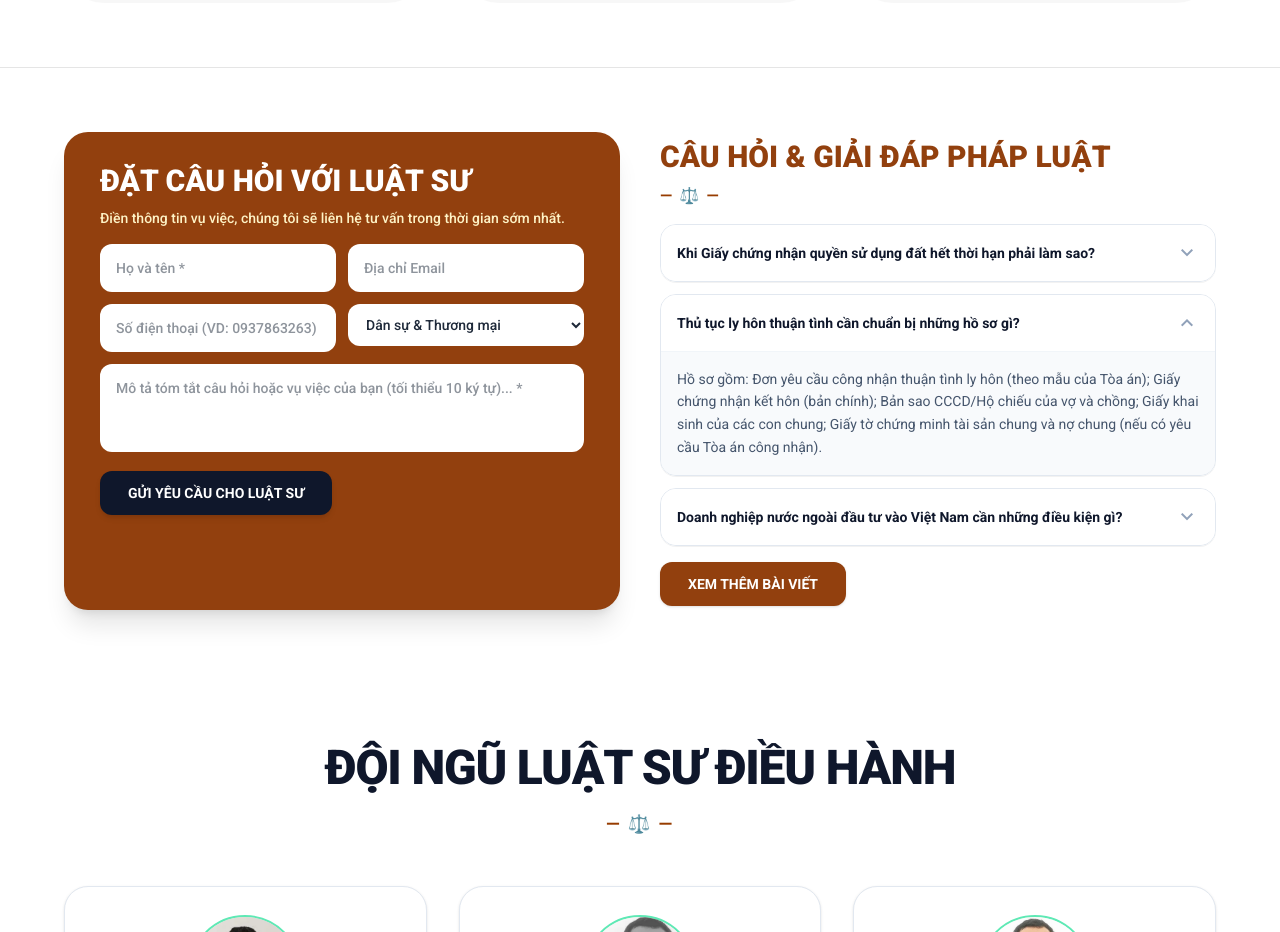
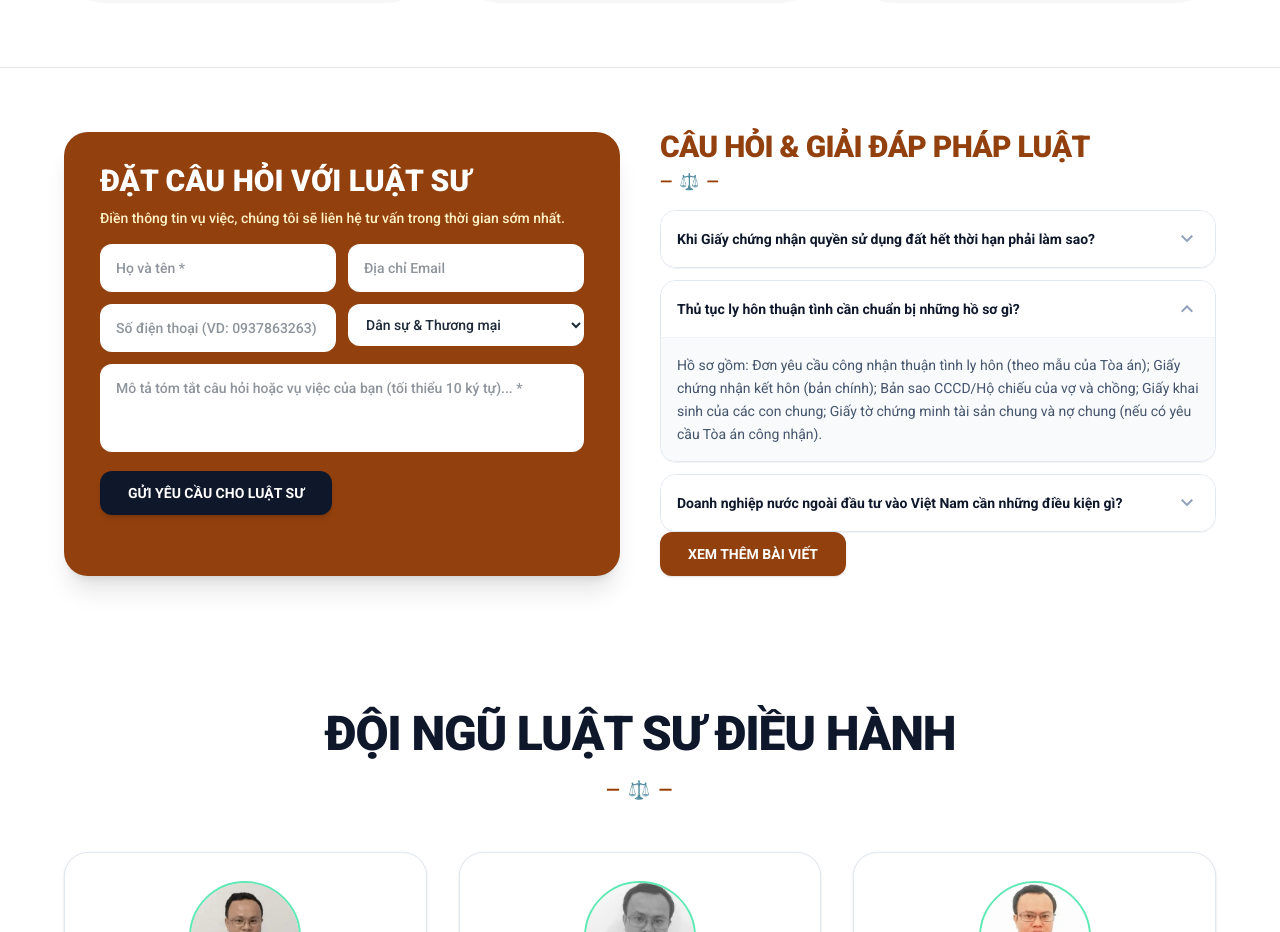
Before and after one commit to RexMcG/webluatductin, a Next.js app: page / in a window 1280 px wide. Shown: the part 3840-4772 px from the top of the page. Built offline with nearby package versions, Linux system fonts and the light colour scheme.

Commit message:
fix(home): align FAQ header and Xem Thêm button flush with left consultation form box

```diff
--- a/src/app/page.tsx
+++ b/src/app/page.tsx
@@ -673,11 +673,11 @@ export default function Home() {
             </div>
           </div>
 
-          {/* FAQ Accordion (Right) - Căn chỉnh đồng đều đầu & cằm với ô đặt câu hỏi */}
-          <div className="flex flex-col justify-between py-1">
+          {/* FAQ Accordion (Right) - Căn chỉnh đồng đều tuyệt đối 100% đầu & cằm với ô đặt câu hỏi */}
+          <div className="flex flex-col justify-between h-full">
             <div>
-              <h2 className="text-[#92400e] font-black text-2xl md:text-3xl uppercase mb-1.5 font-sans leading-snug">CÂU HỎI &amp; GIẢI ĐÁP PHÁP LUẬT</h2>
-              <div className="text-amber-800 mb-4 flex items-center">
+              <h2 className="text-[#92400e] font-black text-2xl md:text-3xl uppercase mb-1.5 font-sans leading-none tracking-tight">CÂU HỎI &amp; GIẢI ĐÁP PHÁP LUẬT</h2>
+              <div className="text-amber-800 mb-4 mt-2 flex items-center">
                 <span className="tracking-widest font-bold">— ⚖️ —</span>
               </div>
 
@@ -716,8 +716,8 @@ export default function Home() {
               </div>
             </div>
 
-            <div className="mt-4">
-              <Link href="/news" className="inline-block bg-[#92400e] text-white font-bold uppercase px-7 py-3 rounded-xl hover:bg-[#78350f] transition-colors shadow-sm text-xs sm:text-sm">
+            <div className="mt-auto flex items-end">
+              <Link href="/news" className="inline-flex items-center justify-center bg-[#92400e] text-white font-bold uppercase px-7 py-3 rounded-xl hover:bg-[#78350f] transition-colors shadow-sm text-xs sm:text-sm">
                 XEM THÊM BÀI VIẾT
               </Link>
             </div>
```
